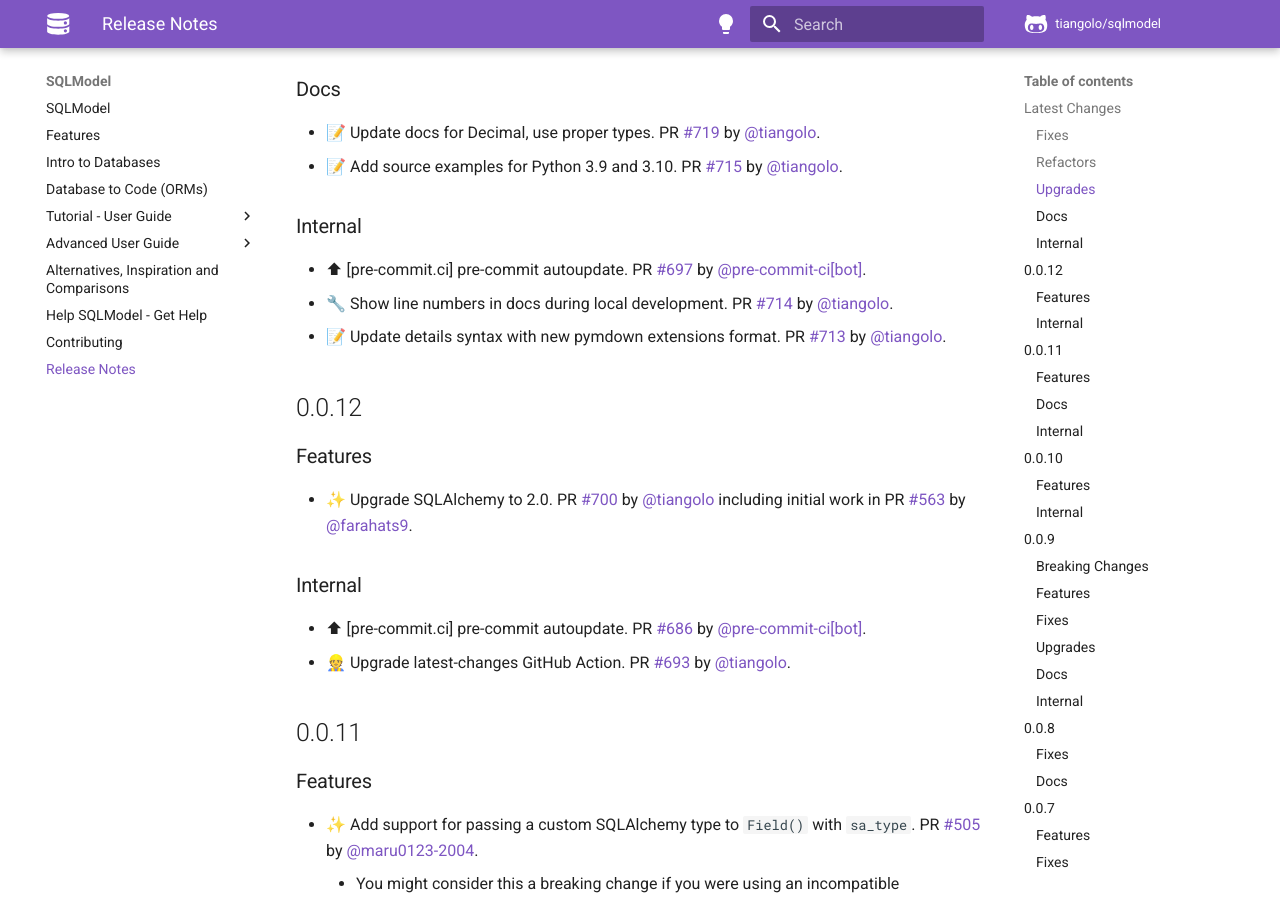
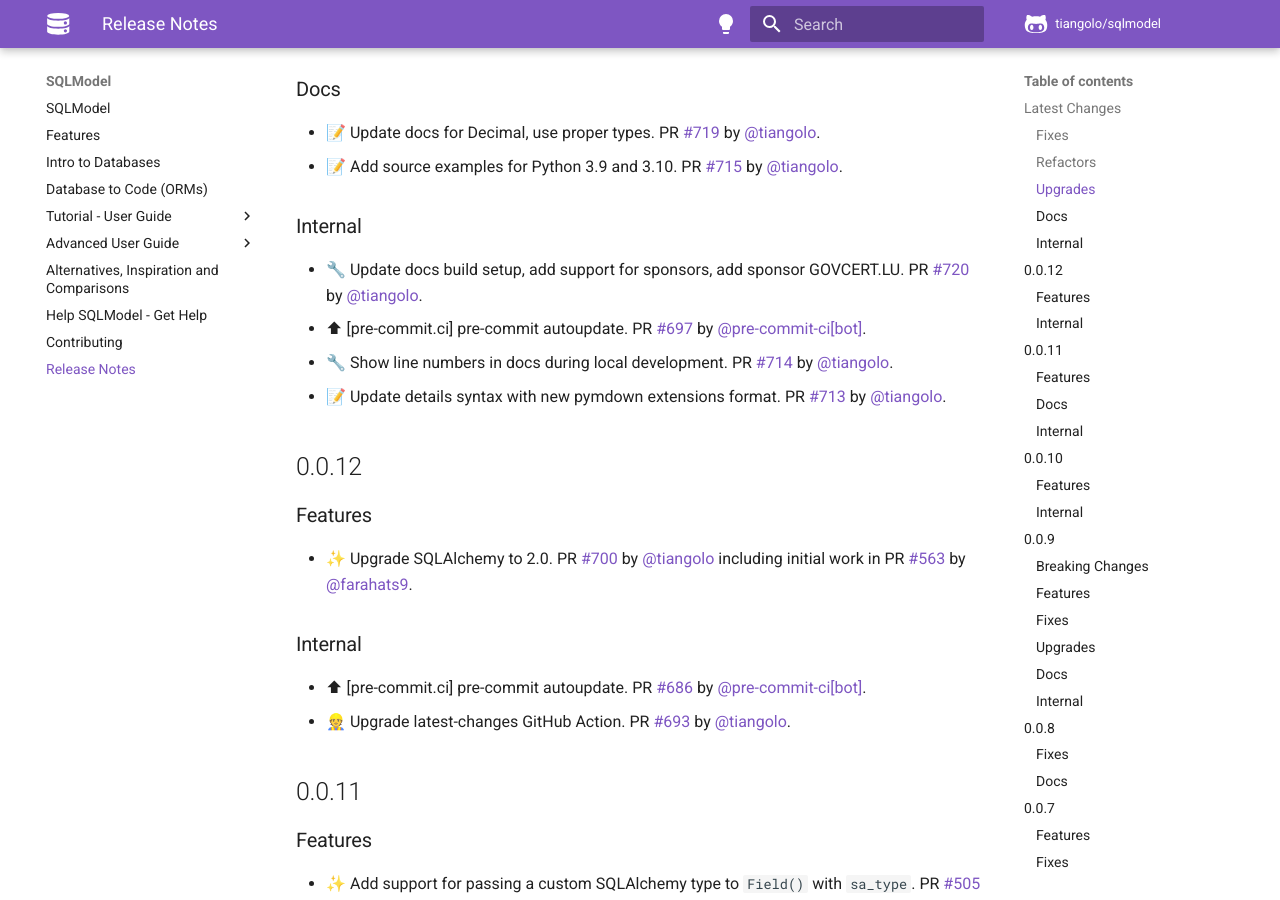
Before and after one commit to sztrakabalint/fastapi-sqlmodel, an MkDocs documentation site: the page built from docs/release-notes.md, in a window 1280 px wide and 900 px high, scrolled down 669 px. Built offline with MkDocs 1.6.1 and Material for MkDocs 9.7.7, drawn with Linux system fonts in a browser that asks for light colours; comment, search, counter and statistics services are not loaded.

Commit message:
📝 Update release notes

```diff
--- a/docs/release-notes.md
+++ b/docs/release-notes.md
@@ -25,6 +25,7 @@
 
 ### Internal
 
+* 🔧 Update docs build setup, add support for sponsors, add sponsor GOVCERT.LU. PR [#720](https://github.com/tiangolo/sqlmodel/pull/720) by [@tiangolo](https://github.com/tiangolo).
 * ⬆ [pre-commit.ci] pre-commit autoupdate. PR [#697](https://github.com/tiangolo/sqlmodel/pull/697) by [@pre-commit-ci[bot]](https://github.com/apps/pre-commit-ci).
 * 🔧 Show line numbers in docs during local development. PR [#714](https://github.com/tiangolo/sqlmodel/pull/714) by [@tiangolo](https://github.com/tiangolo).
 * 📝 Update details syntax with new pymdown extensions format. PR [#713](https://github.com/tiangolo/sqlmodel/pull/713) by [@tiangolo](https://github.com/tiangolo).
```
